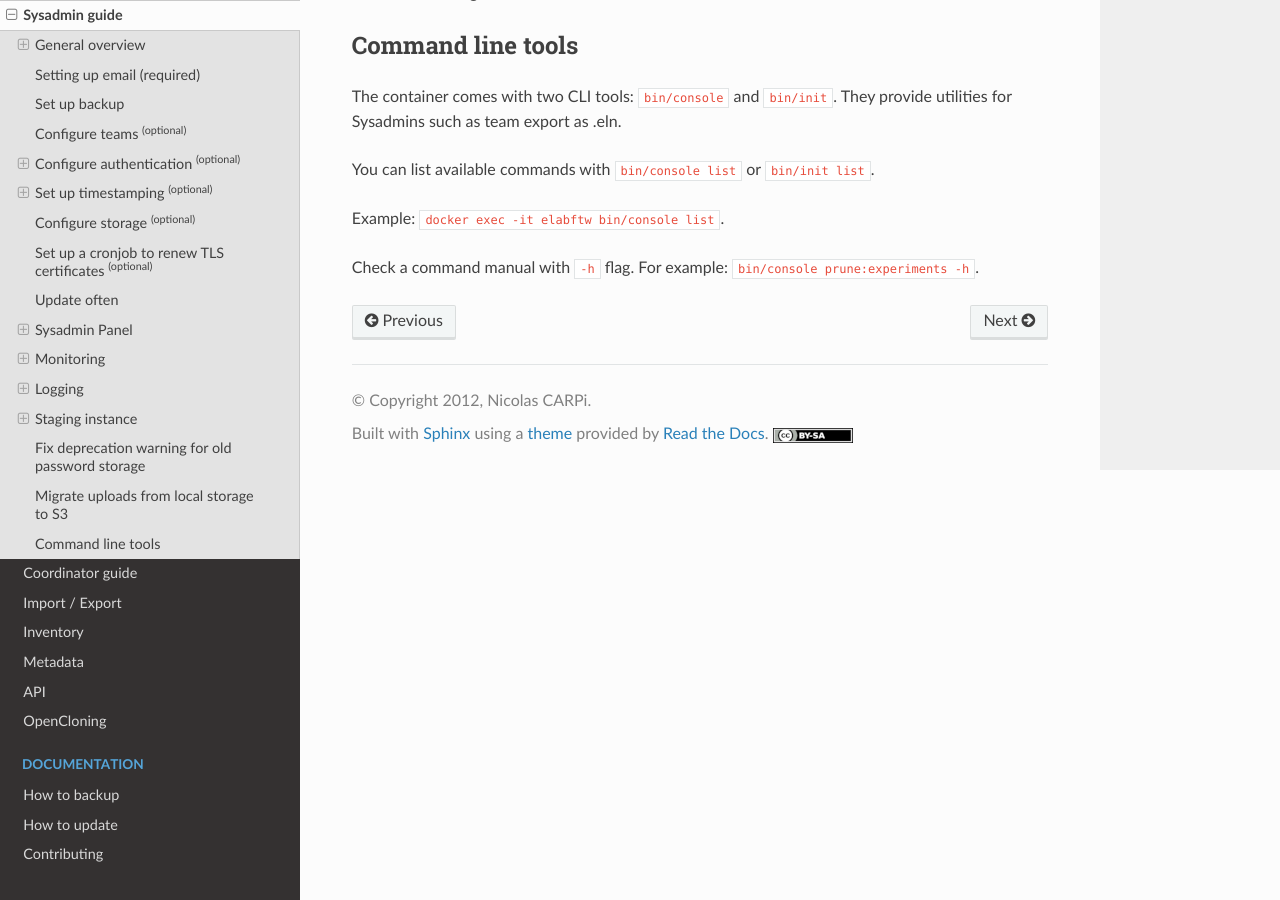
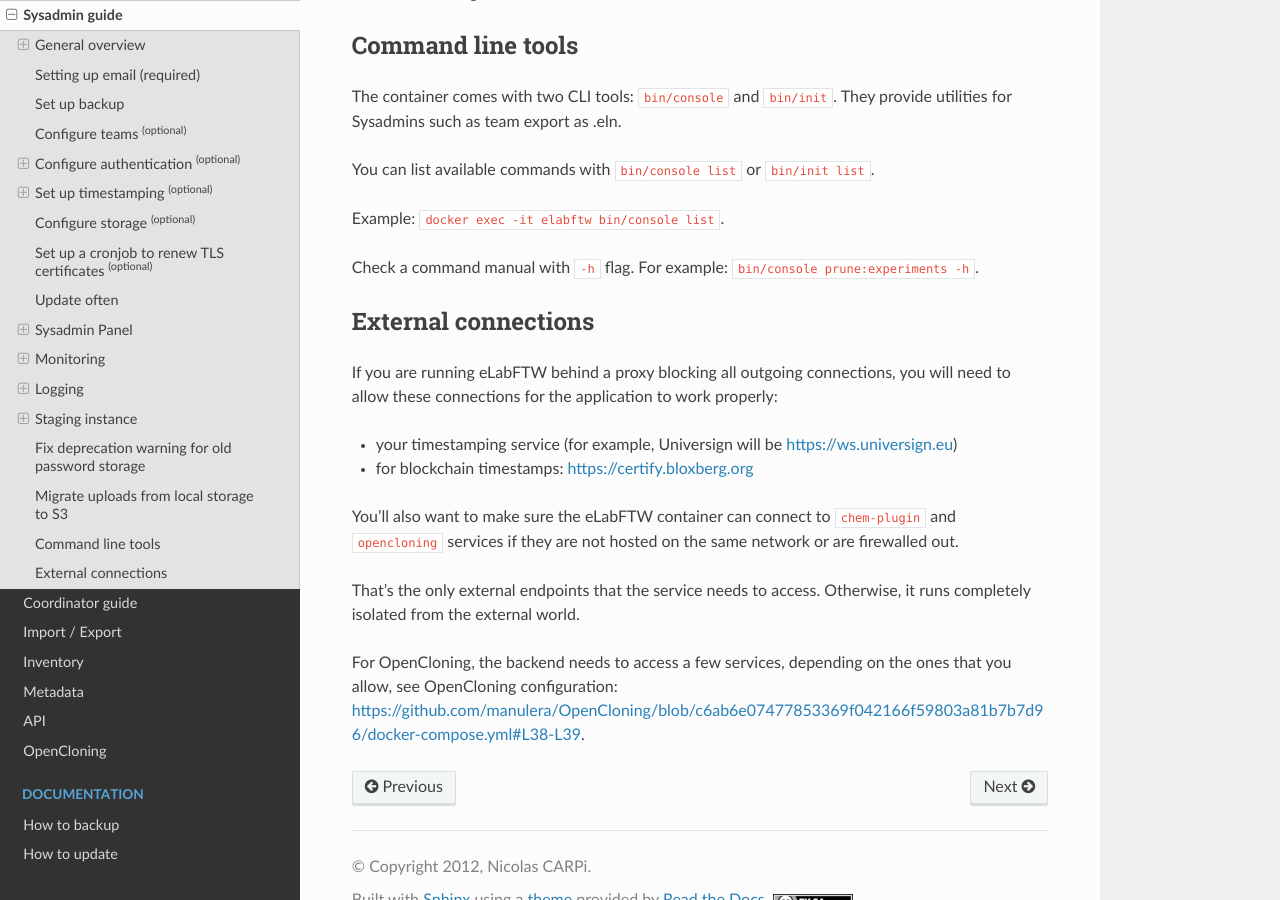
Before and after one commit to elabftw/elabdoc, a Sphinx documentation site: the page built from doc/sysadmin-guide.rst, in a window 1280 px wide and 900 px high, scrolled down 11039 px. Built offline with Sphinx 7.4.7 and the Read the Docs theme 3.1.0, drawn with Linux system fonts in a browser that asks for light colours.

Commit message:
sysconfig: add external connections

```diff
--- a/doc/sysadmin-guide.rst
+++ b/doc/sysadmin-guide.rst
@@ -388,3 +388,17 @@
 Example: ``docker exec -it elabftw bin/console list``.
 
 Check a command manual with ``-h`` flag. For example: ``bin/console prune:experiments -h``.
+
+External connections
+====================
+
+If you are running eLabFTW behind a proxy blocking all outgoing connections, you will need to allow these connections for the application to work properly:
+
+- your timestamping service (for example, Universign will be https://ws.universign.eu)
+- for blockchain timestamps: https://certify.bloxberg.org
+
+You'll also want to make sure the eLabFTW container can connect to ``chem-plugin`` and ``opencloning`` services if they are not hosted on the same network or are firewalled out.
+
+That's the only external endpoints that the service needs to access. Otherwise, it runs completely isolated from the external world.
+
+For OpenCloning, the backend needs to access a few services, depending on the ones that you allow, see OpenCloning configuration: https://github.com/manulera/OpenCloning/blob/c6ab6e07477853369f042166f59803a81b7b7d96/docker-compose.yml#L38-L39.
```
